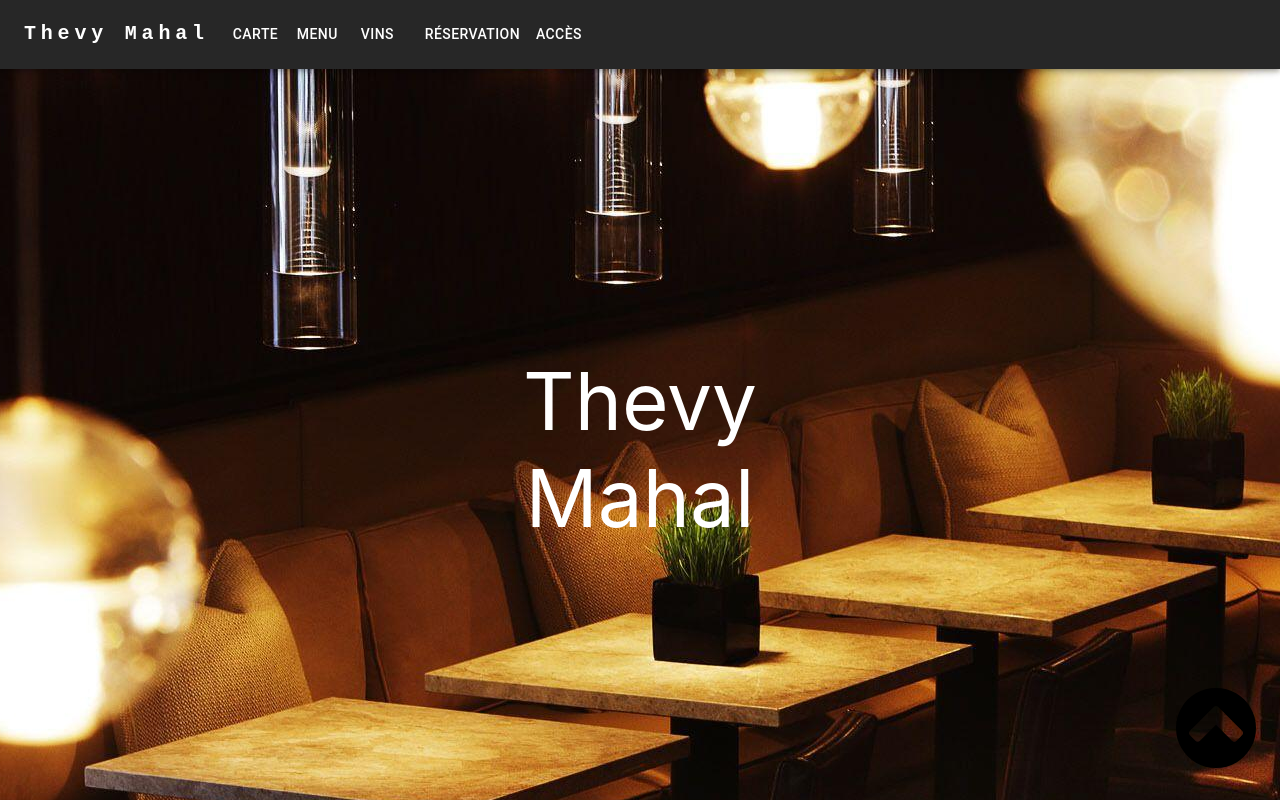
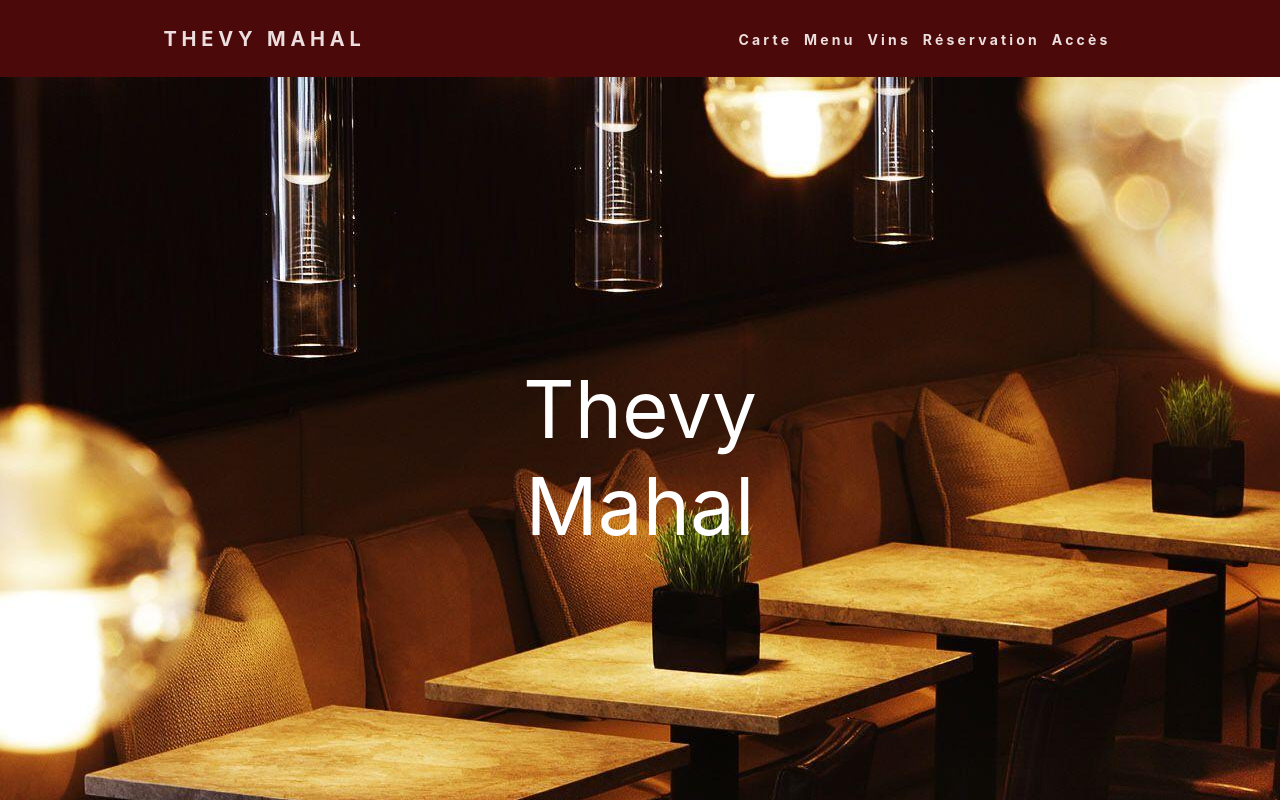
Before and after one commit to aksmr/thevy-mahal, a React (Create React App) app: page / in a window 1280 px wide. Shown: the top 800 px of the page. Built offline with nearby package versions, Linux system fonts and the light colour scheme.

Commit message:
new navbar

```diff
--- a/package.json
+++ b/package.json
@@ -10,6 +10,7 @@
     "@testing-library/jest-dom": "^5.16.4",
     "@testing-library/react": "^13.1.1",
     "@testing-library/user-event": "^13.5.0",
+    "nth-check": "^2.0.1",
     "react": "^18.1.0",
     "react-dom": "^18.1.0",
     "react-router": "^6.3.0",
--- a/src/App.js
+++ b/src/App.js
@@ -2,37 +2,15 @@ import { Footer } from "./Components/Footer";
 import { Header } from "./Components/Header";
 import { Navbar } from "./Components/Navbar";
 import { Map } from "./Components/Map";
-import goTop from './images/icon_go-top.svg'
-
-const style = {
-	arrowTop: {
-		textDecoration: 'none',
-		color:'red',
-		position: 'fixed',
-		top:'86%',
-		left:'90%',
-		height:"10%",
-		width:"10%",
-		cursor: 'pointer',
-	},
-}
+import { Navbar2 } from "./Components/Navbar/Navbar2";
 
 export const App = () => {
 	return (
 		<>
-			<span id="top"></span>
-			<Navbar />
+			{/* <Navbar /> */}
+			<Navbar2 />
 			<Header />
-
-			<span id="acces"></span>
 			<Map/>
-
-			<img
-				src={goTop}
-				alt="Go Top"
-				onClick={() => window.location.href = '#top'}
-				style={style.arrowTop}
-			/>
 			<Footer />
 		</>
 	);
--- /dev/null
+++ b/src/Components/Navbar/Navbar.css
@@ -0,0 +1,66 @@
+body {
+    margin: 0px;
+    padding: 0px;
+    box-sizing: border-box;
+}
+
+nav {
+    display: flex;
+    justify-content: space-around;
+    align-items: center;
+    min-height: 8vh;
+    background-color: rgb(75, 9, 9);
+}
+
+.logo {
+    color: rgb(236, 222, 222);
+    letter-spacing: .3rem;
+    font-size: 20px;
+}
+
+.nav-links {
+    display: flex;
+    justify-content: space-around;
+    width: 30%;
+}
+
+.nav-links {
+    list-style: none;
+}
+
+.nav-links a {
+    color: rgb(236, 222, 222);
+    text-decoration: none;
+    letter-spacing: .2rem;
+    font-weight: bold;
+    font-size: 14px;
+}
+
+.burger div {
+    width: 25px;
+    height: 3px;
+    background-color: rgb(236, 222, 222);
+    margin: 5px;
+}
+
+@media screen and (max-width:1024px) {
+    .nav-links {
+        width: 60%;
+    }
+}
+
+@media screen and (max-width:768px) {
+    .nav-links {
+        width: 50%;
+    }
+}
+
+@media screen and (max-width:425px) {
+    .nav-links {
+        width: 100%;
+    }
+    nav, .nav-links {
+        flex-direction: column;
+        align-items: center;
+    }
+}
--- /dev/null
+++ b/src/Components/Navbar/Navbar2.js
@@ -0,0 +1,22 @@
+import './Navbar.css'
+
+const listPages = ["Carte", "Menu", "Vins", "Réservation", "Accès"];
+const stringToURL = (str_) => { return(str_.normalize("NFD").replace(/[\u0300-\u036f]/g, "").toLowerCase()); }
+
+export const Navbar2 = () => {
+    return(
+        <nav>
+            <div className="logo">
+                <h4>{`Thevy Mahal`.toUpperCase()}</h4>
+            </div>
+
+            <ul className='nav-links'>
+                {listPages.map((page) => (
+                    <li key={page}>
+                        <a href={`#${stringToURL(page)}`}>{page}</a>
+                    </li>
+                ))}
+            </ul>
+        </nav>
+    );
+}
```
Also changed, not shown: 1 other file (tests, documents, lock files or other folders).
